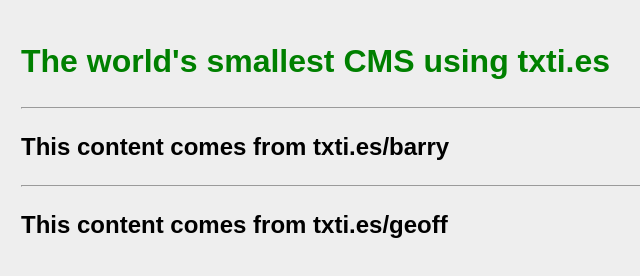
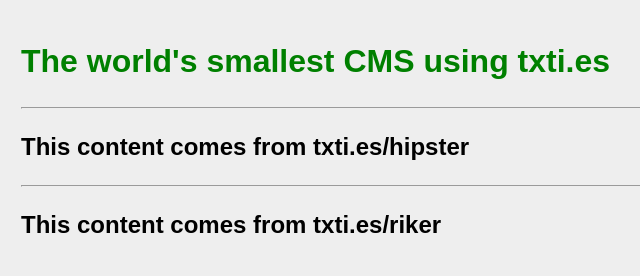
Before and after one commit to barrytsmith/txti-cms, a plain HTML site: page index.html in a window 1280 px wide. Shown: the full height of the page, 219-859 px from the left. Drawn offline with Linux system fonts and the light colour scheme; no server answers.

Commit message:
Updated for publication
Changed links to txties and added viewport meta tag

```diff
--- a/index.html
+++ b/index.html
@@ -1,6 +1,7 @@
 <!doctype html>
 <html>
 <head>
+    <meta name="viewport" content="width=device-width">
     <title>The world's tinest CMS using txti.es</title>
     <!-- these styles just included to show how you can style everything how you wish -->
     <style>
@@ -39,14 +40,14 @@
 <body>
     <h1>The world's smallest CMS using txti.es</h1>
     <hr>
-    <h2>This content comes from txti.es/barry</h2>
+    <h2>This content comes from txti.es/hipster</h2>
     <!-- include the data-src attribute pointing to the txti of your choice on any element -->
-    <div data-src="http://txti.es/barry/html">JavaScript seems to be disabled. View this content at <a href="http://txti.es/barry/html">txti.es/barry/html</a></div>
+    <div data-src="http://txti.es/hipster/html">JavaScript seems to be disabled. View this content at <a href="http://txti.es/hipster">txti.es/hipster</a></div>
 
     <hr>
-    <h2>This content comes from txti.es/geoff</h2>
+    <h2>This content comes from txti.es/riker</h2>
     <!-- notice the helpful text inside the element in case JavaScript is disabled -->
-    <div data-src="http://txti.es/geoff/html">JavaScript seems to be disabled. View this content at <a href="http://txti.es/geoff/html">txti.es/geoff/html</a></div>
+    <div data-src="http://txti.es/riker/html">JavaScript seems to be disabled. View this content at <a href="http://txti.es/riker">txti.es/riker</a></div>
 
     <!-- paste this script right before the closing body tag -->
     <script>
```
